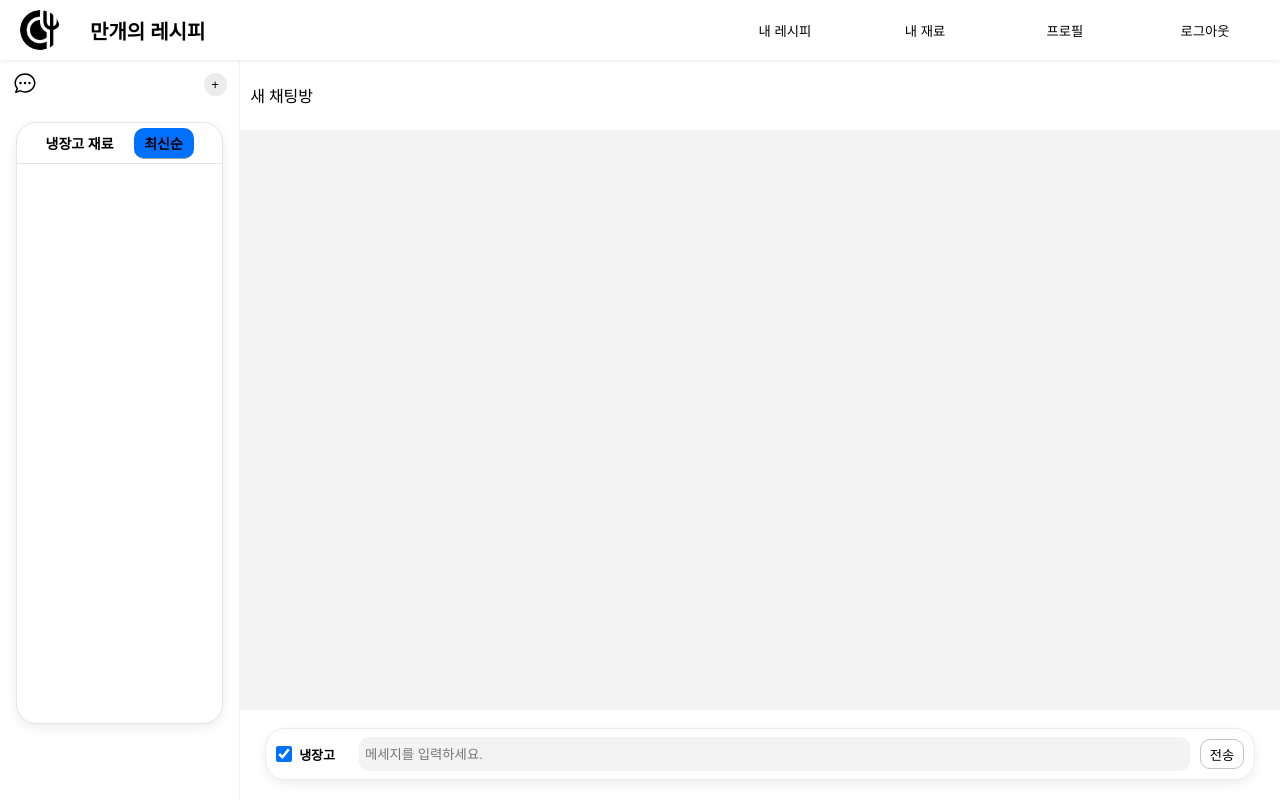
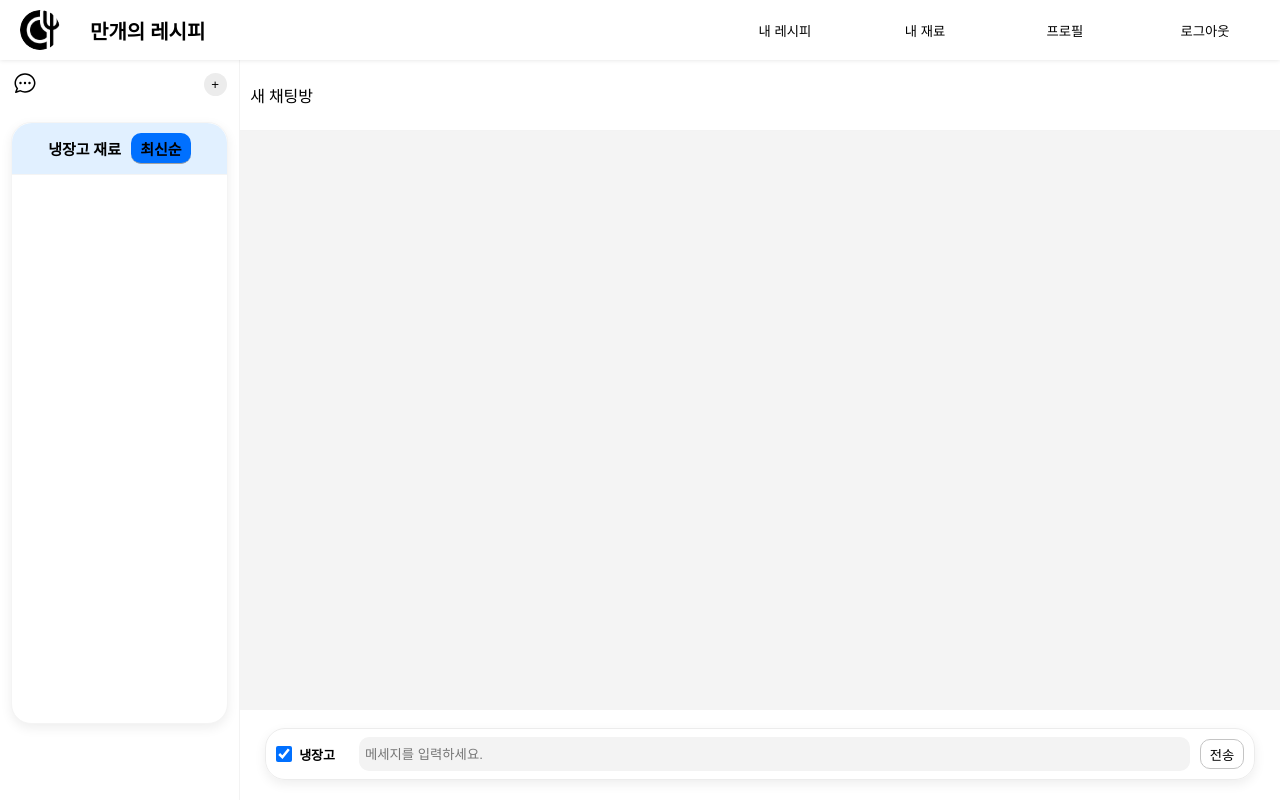
Before and after one commit to Personalized-Recipe/FE, a React (Vite) app: page /main in a window 1280 px wide. Both pictures are taken after a click on the label "냉장고". Built offline with nearby package versions, Linux system fonts and the light colour scheme.

Commit message:
style: css 수정

```diff
--- a/src/components/ChatList/ChatList.module.scss
+++ b/src/components/ChatList/ChatList.module.scss
@@ -5,8 +5,8 @@
 
 .room {
     border-radius: 20px;
-    height: 40px;
-    width: 260px;
+    height: 37px;
+    width: 220px;
     display: flex;
     align-items: center;
     justify-content: center;
@@ -17,6 +17,7 @@
 .room:hover {
     background-color: #f0f0f0;
     cursor: pointer;
+
 }
 
 .room__titleInput {
--- a/src/components/Sidebar/Sidebar.jsx
+++ b/src/components/Sidebar/Sidebar.jsx
@@ -28,7 +28,7 @@ function Sidebar({chatRooms, onSelectChat, onCreateChatRoom, showIngredient, ing
                 {showIngredient ? (
                     <div className={styles.MyIngreContainer}>
                         <div className={styles.MyIngreContainer__header}>
-                            냉장고 재료
+                            <p>냉장고 재료</p>
                             <div className={styles.sortButton} onClick={handleSort}>
                                 {sortOrder === "recent" ? "최신순" : "오래된순"}
                             </div>
--- a/src/components/Sidebar/Sidebar.module.scss
+++ b/src/components/Sidebar/Sidebar.module.scss
@@ -12,12 +12,12 @@
     .MyIngreContainer {
         display: flex;
         flex: 1;
-        background: white;
+        background: #ffffff;
         height: 100px;
         max-height: 75vh;
-        min-width: 16vw;
+        width: 90%;
         border-radius: 20px;
-        border: 1px solid rgb(228, 228, 228);
+        border: 1px solid rgb(244, 244, 244);
         box-shadow: 0 4px 12px 0 rgb(238, 238, 238);
         flex-direction: column;
         margin-top: 17px;
@@ -25,16 +25,18 @@
 
     .MyIngreContainer__header {
         width: 100%;
-        min-height: 40px;
+        min-height: 50px;
         display: flex;
-        font-size: 14px;
+        font-size: 15px;
+        align-items: center;
         justify-content: center;
-        align-items: center;
-        border-bottom: 1px solid rgb(228, 228, 228);
+        border-bottom: 1px solid rgb(244, 244, 244);
         font-weight: 600;
         color: #000;
-        gap: 20px;
         margin-bottom: 8px;
+        background-color: #e1f0ff;
+        border-top-left-radius: 20px;
+        border-top-right-radius: 20px;
     }
 
     .MyIngreContainer__content {
@@ -58,16 +60,17 @@
     justify-content: center;
     border-bottom: #a2a2a2 1px solid;
     cursor: pointer;
+    margin-left: 10px;
 }
 
     .item {
         display: flex;
-        height: 20px;
-        width: 70%;
+        height: 15px;
+        width: 75%;
         flex-shrink: 0;
         background: #e1f0ff;
-        border: 1px solid rgb(196, 196, 196);
-        box-shadow: 0 4px 12px 0 rgb(238, 238, 238);
+        border: 1px solid rgb(241, 241, 241);
+        //box-shadow: 0 4px 12px 0 rgb(238, 238, 238);
         border-radius: 16px;
         justify-content: center;
         align-items: center;
```
